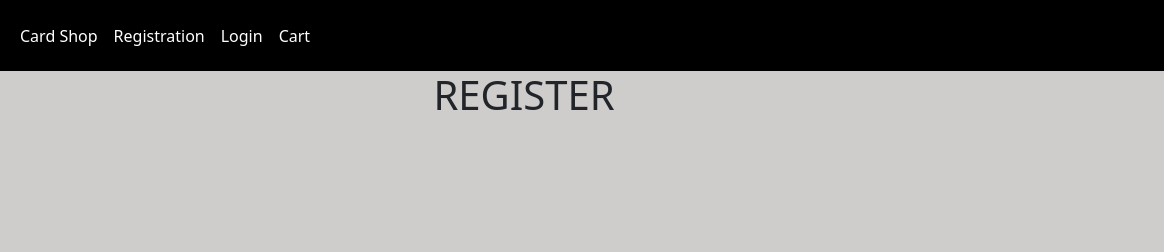
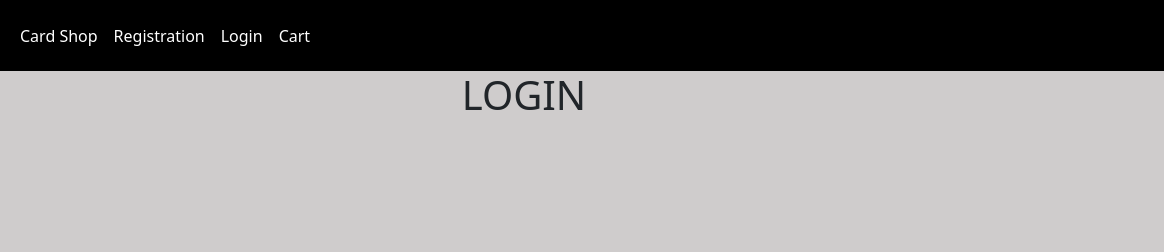
Before and after one commit to IsaacRodriguezDev/ecommerce-capstone-1, a plain HTML site: page pages/login.html in a window 1280 px wide. Shown: the top 252 px of the page, 116-1280 px from the left. Drawn offline with nearby package versions, Linux system fonts and the light colour scheme.

```diff
--- a/pages/login.html
+++ b/pages/login.html
@@ -55,7 +55,7 @@
       </nav>
     </header>
     <div class="global-reg">
-      <h1>REGISTER</h1>
+      <h1>LOGIN</h1>
     </div>
       <form >
 
```
Also changed, not shown: images/CartPage.png (added), images/HomePage.png (added), images/LoginPage.png (added), images/RegisterPage.png (added), images/Shop.png (added), 1 other file.
